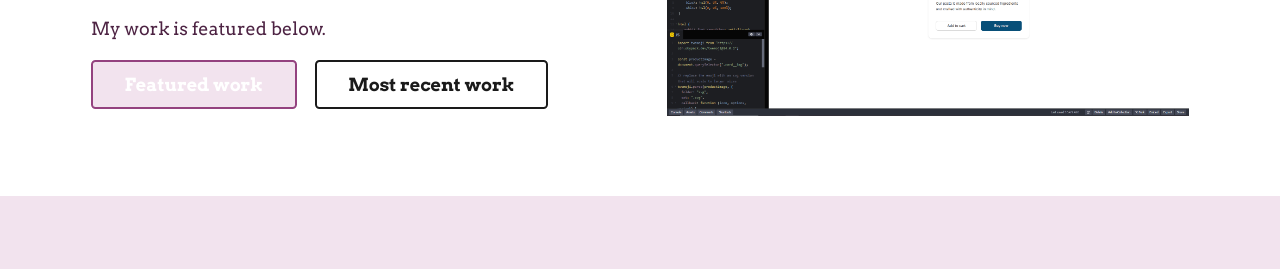
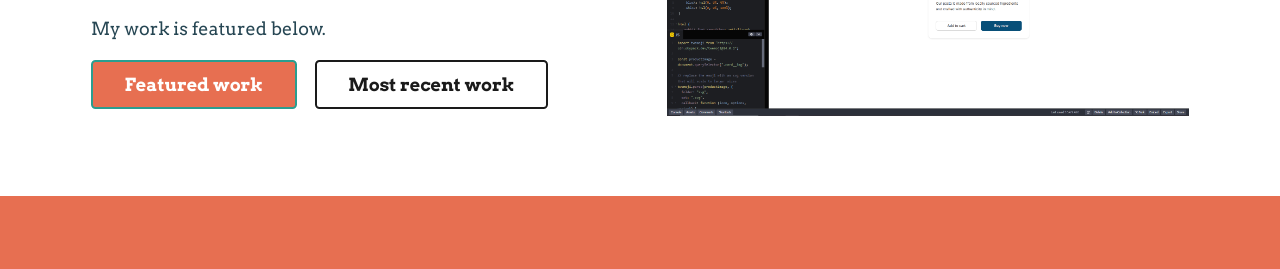
Before and after one commit to paigecornell/portfolio-paigecornell, an Eleventy site: page src/index.njk in a window 1280 px wide. Shown: the part 350-619 px from the top of the page. Built offline with nearby package versions, Linux system fonts and the light colour scheme; Eleventy itself is replaced by a stand-in of ours; files that its build step writes are made by us from their sources; a web font is replaced by a local one.

Commit message:
updating color scheme 2

```diff
--- a/src/sass/abstracts/_variables.scss
+++ b/src/sass/abstracts/_variables.scss
@@ -13,11 +13,11 @@
   --fw-700: 700;
   --fw-900: 900;
 
-  --clr-primary-100: hsl(315, 38%, 92%);
-  --clr-primary-200: hsl(315, 38%, 82%);
-  --clr-primary-300: hsl(315, 38%, 62%);
-  --clr-primary-400: hsl(315, 38%, 42%);
-  --clr-primary-500: hsl(315, 38%, 22%);
+  --clr-primary-100: hsl(12,75.8%,61.2%);
+  --clr-primary-200: hsl(26.5,87%,66.9%);
+  --clr-primary-300: hsl(42.5,74.3%,66.5%);
+  --clr-primary-400: hsl(172.7,57.8%,39%);
+  --clr-primary-500: hsl(197.3,37.2%,23.7%);
 
 
   --clr-neutral-100: hsla(0, 0%, 100%, 1);
```
